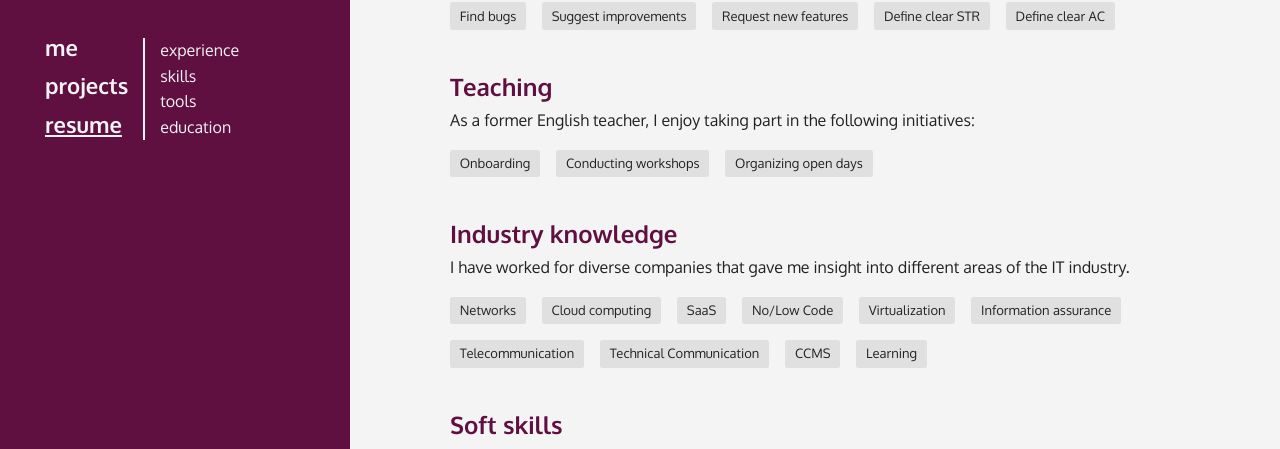
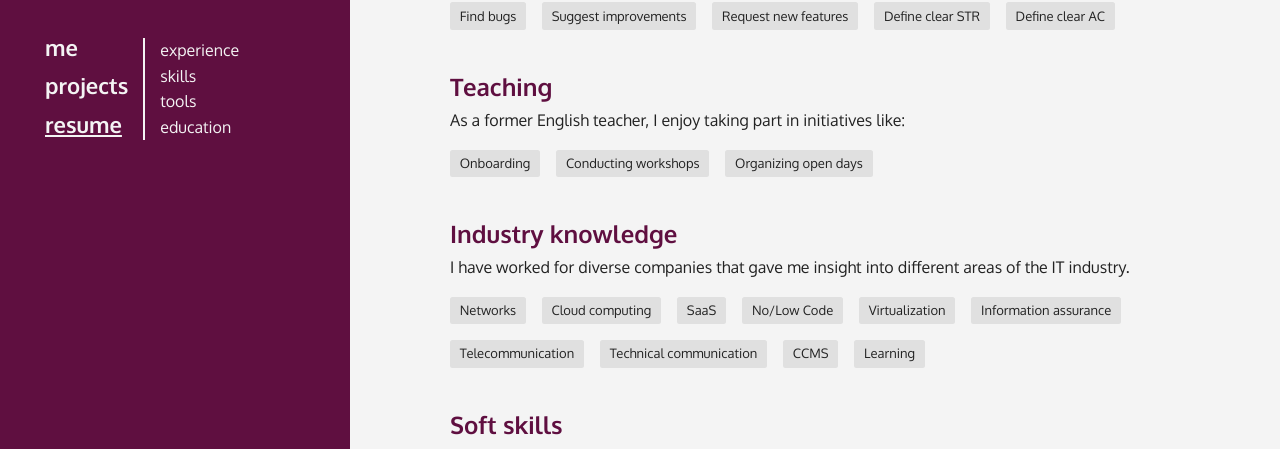
Before and after one commit to rafalkaron/rafalkaron.github.io, a Jekyll site: the page built from resume.md, in a window 1280 px wide and 900 px high, scrolled down 1947 px. Shown: the part 150-599 px from the top of the window. Built offline with Jekyll 4.4.1, drawn with Linux system fonts in a browser that asks for light colours; some web fonts are replaced.

Commit message:
content update - sending out for review

```diff
--- a/resume.md
+++ b/resume.md
@@ -110,7 +110,7 @@ As a by-product of the docs development, I am able to:
 {: .items}
 
 ## Teaching
-As a former English teacher, I enjoy taking part in the following initiatives:
+As a former English teacher, I enjoy taking part in initiatives like:
  * Onboarding
  * Conducting workshops
  * Organizing open days
@@ -125,7 +125,7 @@ I have worked for diverse companies that gave me insight into different areas of
  * Virtualization
  * Information assurance
  * Telecommunication
- * Technical Communication
+ * Technical communication
  * CCMS
  * Learning
 {: .items}
```
